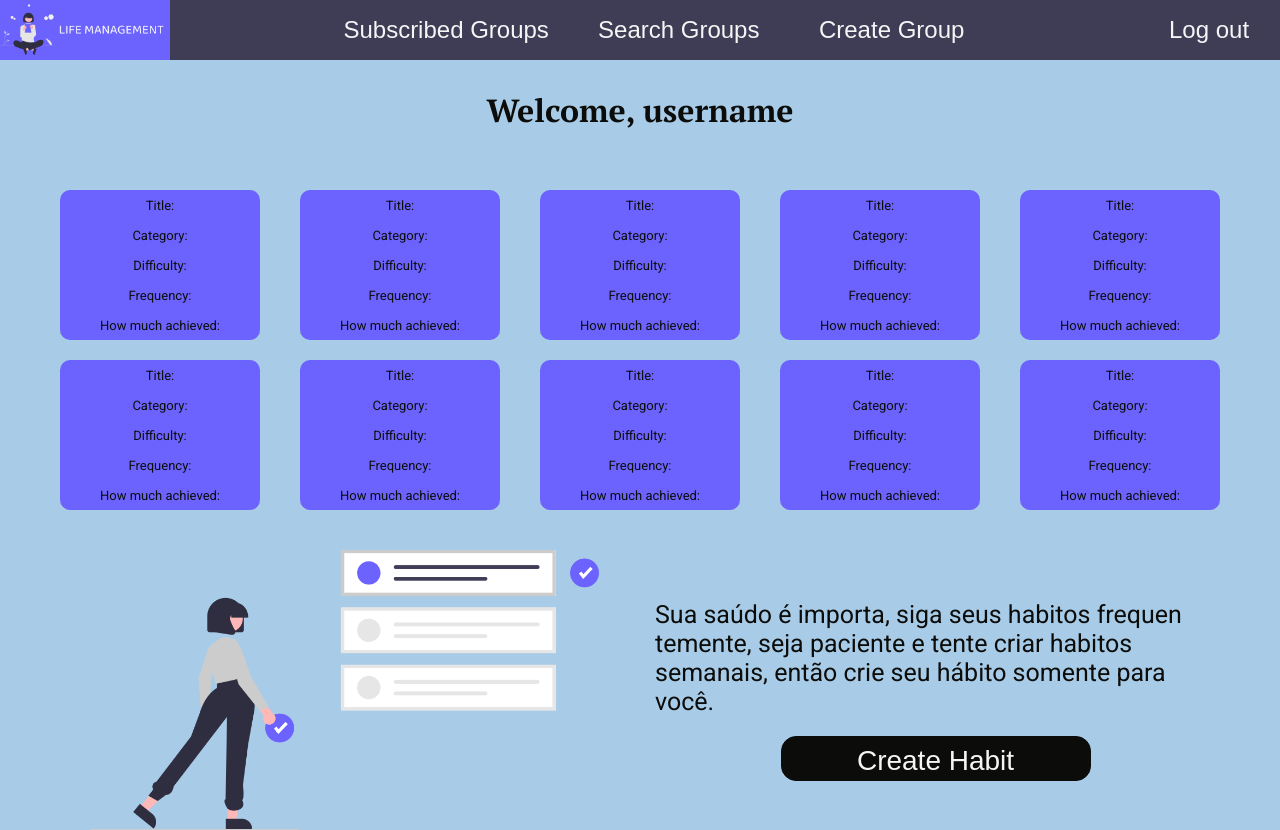
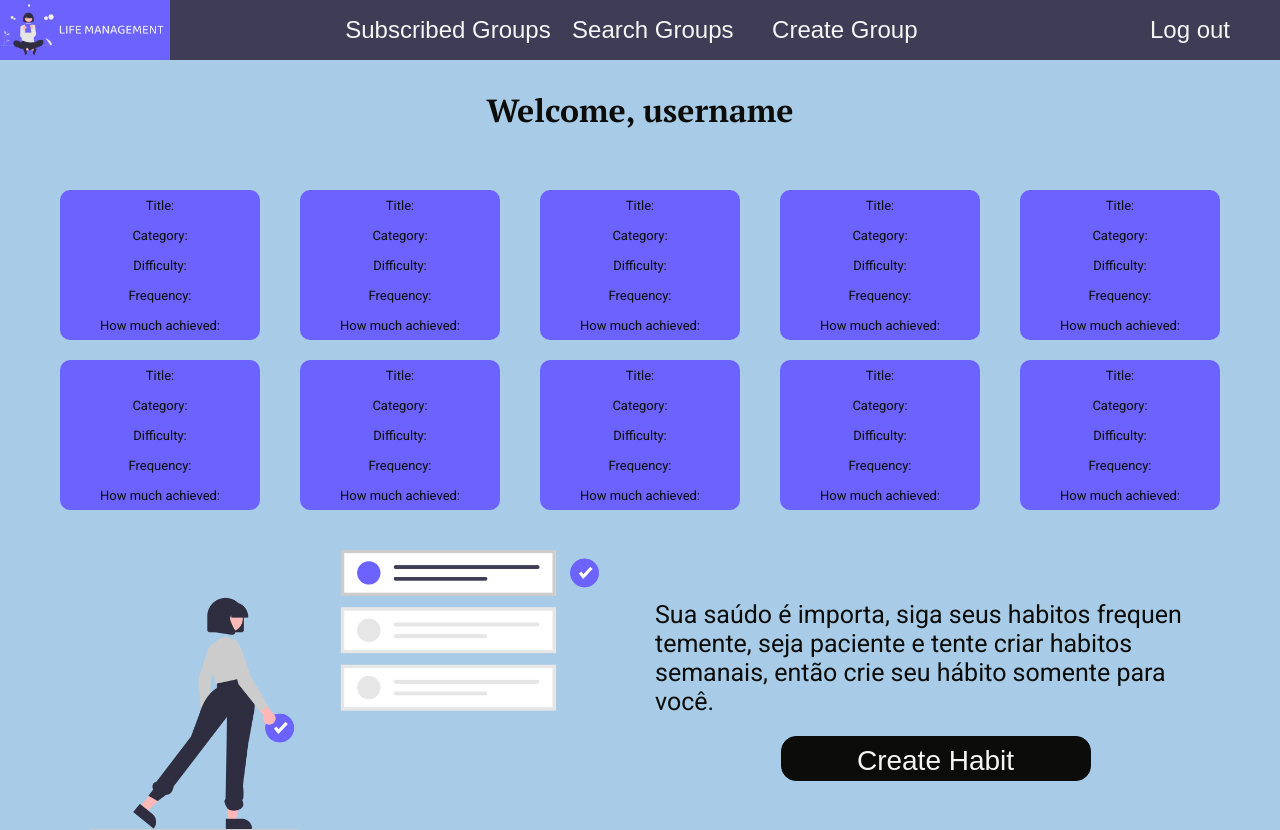
Before and after one commit to CalebeNavarro/gestao-de-habitos, a React (Create React App) app: page /dashboard in a window 1280 px wide. Built offline with nearby package versions, Linux system fonts and the light colour scheme; no server answers; a web font is replaced by a local one.

Commit message:
fix: button size ajusted and logout button fixed in right

```diff
--- a/src/components/Header/style.js
+++ b/src/components/Header/style.js
@@ -1,6 +1,6 @@
 import styled from "styled-components";
 
-export const HeaderDiv = styled.div`
+export const HeaderDiv = styled.header`
     background-color: var(--color-primary);
     display: flex;
     flex-direction: column;
@@ -18,7 +18,6 @@ export const HeaderDiv = styled.div`
         flex-direction: row;
         justify-content: none;
         align-items: none;
-        padding-left: 320px;
         img {
             position: absolute;
             top: 0;
@@ -43,9 +42,10 @@ export const MenuDiv = styled.div`
     @media screen and (min-width: 768px) {
         display: flex;
         flex-direction: row;
+        justify-content: center;
 
         & :first-child {
-            width: 320px;
+            width: 17%;
             background-color: ${(props) => {
                 if(props.page === "subscribedgroups"){
                     return "var(--white)"
@@ -91,13 +91,16 @@ export const MenuDiv = styled.div`
         }
 
         & :last-child {
+            position: absolute;
+            top: 0;
+            right: 0;
             margin-left: 140px;
             width: 180px;
         }
 
         button {
             border-top: none;
-            width: 270px;
+            width: 15%;
             font-size: 24px;
             height: 60px;
         }
```
